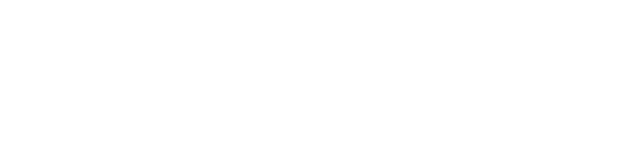
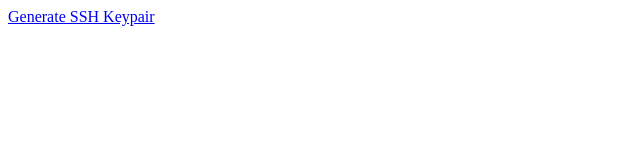
Before and after one commit to fourstash/fourstash.github.io, a plain HTML site: page index.html in a window 1280 px wide. Shown: the whole page, without its empty margins (0-640 px from the left). Drawn offline with Linux system fonts and the light colour scheme.

Commit message:
Adds SSH generate link

```diff
--- a/index.html
+++ b/index.html
@@ -5,5 +5,6 @@
     <title>Fourstash</title>
   </head>
   <body>
+    <a href="generate.html">Generate SSH Keypair</a>
   </body>
 </html>
```
